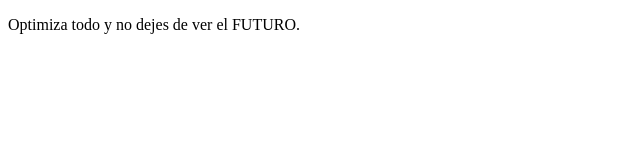
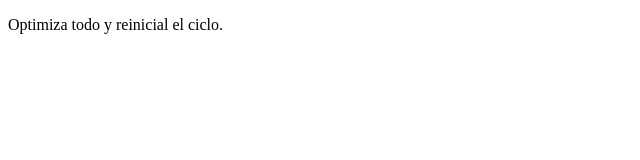
Before and after one commit to Jahm90/proyectoDemoCursoPrework, a plain HTML site: page index.html in a window 1280 px wide. Shown: the whole page, without its empty margins (0-640 px from the left). Drawn offline with Linux system fonts and the light colour scheme.

Commit message:
cambios en el arcrhivo de html

```diff
--- a/index.html
+++ b/index.html
@@ -9,7 +9,7 @@
 </head>
 <body>
     <p>
-        Optimiza todo y no dejes de ver el FUTURO.
+        Optimiza todo y reinicial el ciclo.
     </p>
 </body>
 </html>
```
